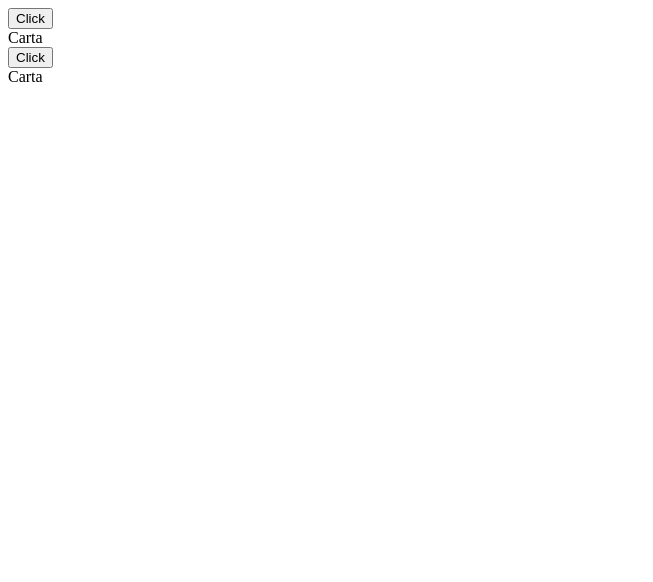
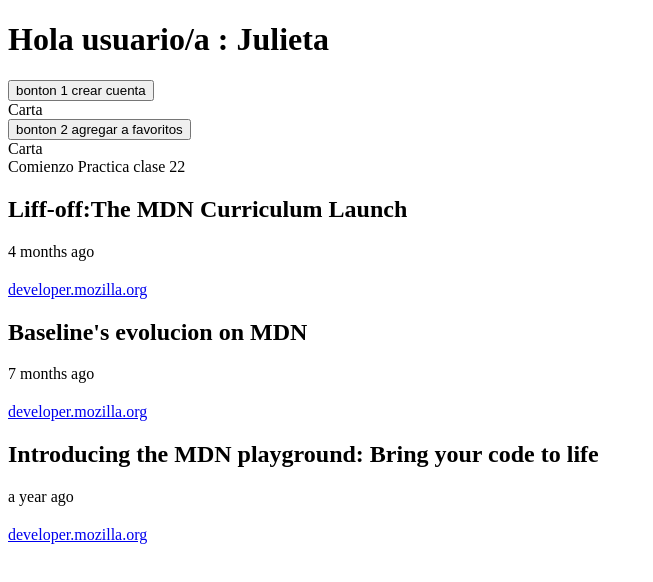
Before and after one commit to aflores852023/TrabajoFinal, a React (Vite) app: page / in a window 1280 px wide. Shown: the top 582 px of the page, without its empty margins (0-653 px from the left). Built offline with nearby package versions, Linux system fonts and the light colour scheme.

Commit message:
ejemplos de export

```diff
--- a/src/App.jsx
+++ b/src/App.jsx
@@ -1,20 +1,47 @@
 import React from 'react'
 import {nombre, persona} from './funciones'
 import {Button} from './components/Boton'
+import RowArticule from './components/RowArticule'
+import sumar from './Variables'
 
 console.log(persona)
+let nombreUsuario = 'Julieta'
+sumar
+
 function App() {
   return (
    <div>
     <div>
-      <Button/>
+      <h1>Hola usuario/a : {nombreUsuario}</h1>
+      <Button texto={'bonton 1 crear cuenta'}/>
       <Carta/>
     </div>
 
     <div>
-      <Button/>
+      <Button texto={'bonton 2 agregar a favoritos'}/>
       <Carta/>
     </div>
+
+    <div>
+      Comienzo Practica clase 22
+      <RowArticule
+      titulo={'Liff-off:The MDN Curriculum Launch'}
+      fecha={'4 months ago'}
+      direccion_author={'developer.mozilla.org'}
+      />
+      <RowArticule
+      titulo= {"Baseline's evolucion on MDN"}
+      fecha={'7 months ago'}
+      direccion_author={'developer.mozilla.org'}
+      />
+      <RowArticule
+      titulo= {'Introducing the MDN playground: Bring your code to life'}
+      fecha={'a year ago'}
+      direccion_author={'developer.mozilla.org'}
+      />
+
+    </div>
+
   </div>
   )
 }
--- /dev/null
+++ b/src/Variables.js
@@ -0,0 +1,10 @@
+import React from 'react'
+const sumar = (a, b) => {
+    return a + b
+}
+
+const restar = (a, b) => {
+    return a - b
+}
+export {restar}
+export default sumar
--- a/src/components/Boton.jsx
+++ b/src/components/Boton.jsx
@@ -1,7 +1,8 @@
 import React from "react"
 
-export const Button = () => {
+export const Button = (props) => {
+  console.log(props)
     return (
-      <button>Click</button>
+      <button>{props.texto}</button>
     )
   }
--- /dev/null
+++ b/src/components/RowArticule.jsx
@@ -0,0 +1,16 @@
+import React from 'react'
+/* recibe titulo, fecha direccion del autor */
+const RowArticule = (props) => {
+  return (
+    <div>
+    <div>
+        <h2>{props.titulo}</h2>
+        <span>{props.fecha}</span>
+        <h2 />
+        <a href="http//developer.mozila.org">{props.direccion_author} </a>
+    </div>
+</div>
+  )
+}
+
+export default RowArticule
--- a/src/components/item.jsx
+++ b/src/components/item.jsx
@@ -1,9 +1,9 @@
 import React from 'react'
 
-const item = () => {
+const Item = () => {
   return (
-    <div>item</div>
+    <div>Item</div>
   )
 }
 
-export default item
+export default Item
```
